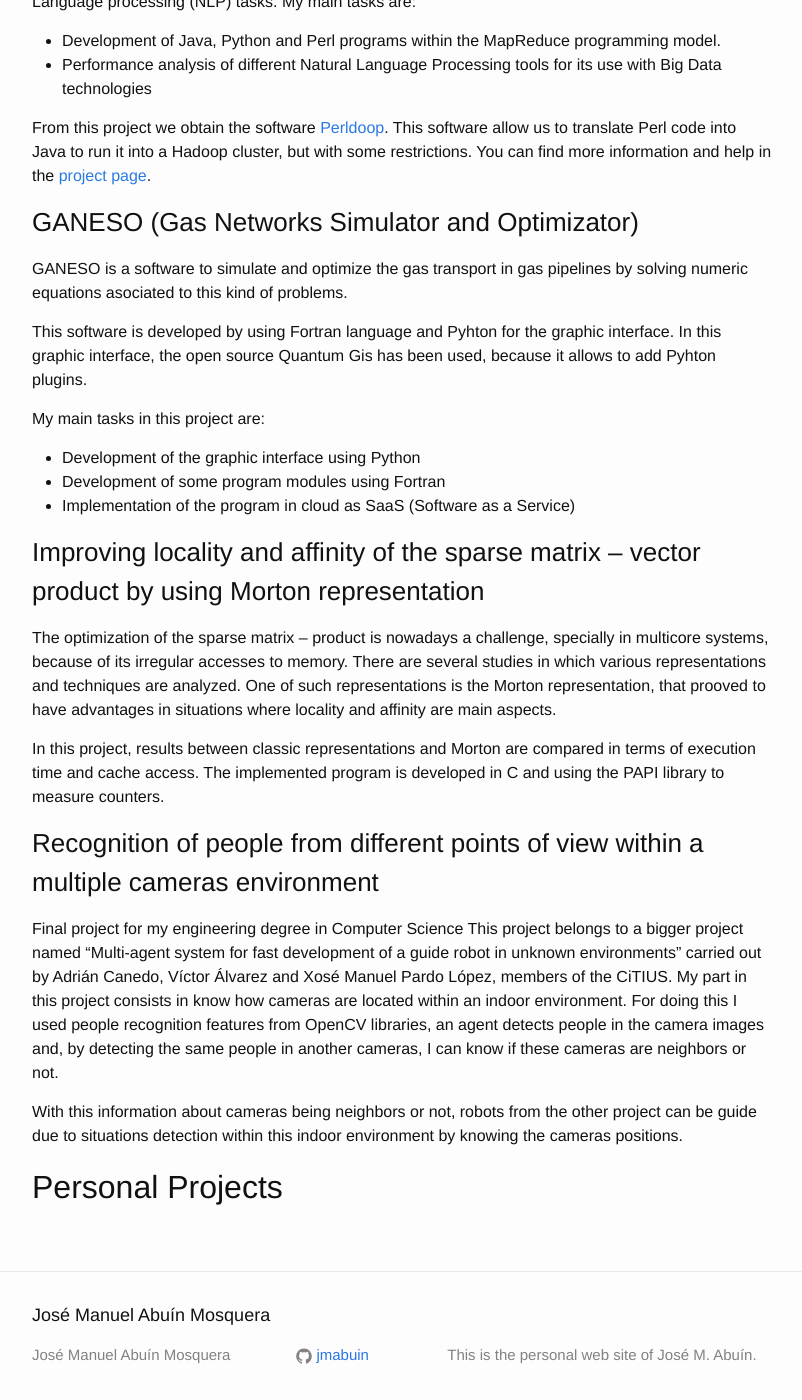
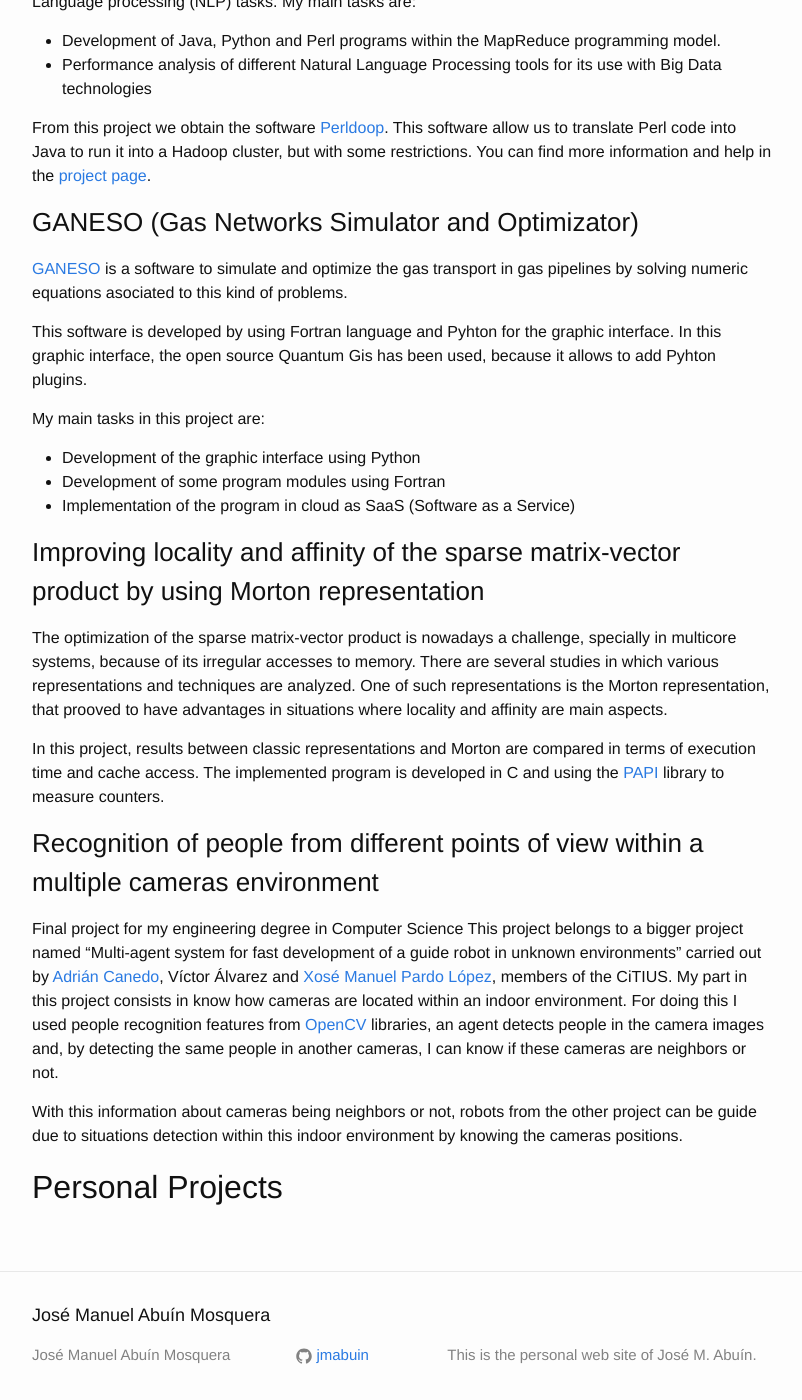
Before and after one commit to jmabuin/jmabuin.github.io, a Jekyll site: the page built from projects.md, in a window 1280 px wide and 1400 px high, scrolled down 558 px. Shown: the whole window, without its empty margins (238-1040 px from the left). Built offline with Jekyll 4.4.1, drawn with Linux system fonts in a browser that asks for light colours.

Commit message:
Links added in projects

```diff
--- a/projects.md
+++ b/projects.md
@@ -25,7 +25,7 @@
 
 ### GANESO (Gas Networks Simulator and Optimizator) ###
 
-GANESO is a software to simulate and optimize the gas transport in gas pipelines by solving numeric equations asociated to this kind of problems.
+[GANESO](http://www.reganosa.com/es/software-ganeso){:target="_blank"} is a software to simulate and optimize the gas transport in gas pipelines by solving numeric equations asociated to this kind of problems.
 
 This software is developed by using Fortran language and Pyhton for the graphic interface. In this graphic interface, the open source Quantum Gis has been used, because it allows to add Pyhton plugins.
 
@@ -35,16 +35,16 @@
 * Development of some program modules using Fortran
 * Implementation of the program in cloud as SaaS (Software as a Service)
 
-### Improving locality and affinity of the sparse matrix – vector product by using Morton representation ###
+### Improving locality and affinity of the sparse matrix-vector product by using Morton representation ###
 
-The optimization of the sparse matrix – product is nowadays a challenge, specially in multicore systems, because of its irregular accesses to memory. There are several studies in which various representations and techniques are analyzed. One of such representations is the Morton representation, that prooved to have advantages in situations where locality and affinity are main aspects.
+The optimization of the sparse matrix-vector product is nowadays a challenge, specially in multicore systems, because of its irregular accesses to memory. There are several studies in which various representations and techniques are analyzed. One of such representations is the Morton representation, that prooved to have advantages in situations where locality and affinity are main aspects.
 
-In this project, results between classic representations and Morton are compared in terms of execution time and cache access. The implemented program is developed in C and using the PAPI library to measure counters.
+In this project, results between classic representations and Morton are compared in terms of execution time and cache access. The implemented program is developed in C and using the [PAPI](http://icl.cs.utk.edu/papi/){:target="_blank"} library to measure counters.
 
 ### Recognition of people from different points of view within a multiple cameras environment ###
 
 Final project for my engineering degree in Computer Science
-This project belongs to a bigger project named “Multi-agent system for fast development of a guide robot in unknown environments” carried out by Adrián Canedo, Víctor Álvarez and Xosé Manuel Pardo López, members of the CiTIUS. My part in this project consists in know how cameras are located within an indoor environment. For doing this I used people recognition features from OpenCV libraries, an agent detects people in the camera images and, by detecting the same people in another cameras, I can know if these cameras are neighbors or not.
+This project belongs to a bigger project named “Multi-agent system for fast development of a guide robot in unknown environments” carried out by [Adrián Canedo](https://acanedorodriguez.wordpress.com/){:target="_blank"}, Víctor Álvarez and [Xosé Manuel Pardo López](https://persoal.citius.usc.es/xose.pardo/){:target="_blank"}, members of the CiTIUS. My part in this project consists in know how cameras are located within an indoor environment. For doing this I used people recognition features from [OpenCV](http://opencv.org/){:target="_blank"} libraries, an agent detects people in the camera images and, by detecting the same people in another cameras, I can know if these cameras are neighbors or not.
 
 With this information about cameras being neighbors or not, robots from the other project can be guide due to situations detection within this indoor environment by knowing the cameras positions.
 
```
